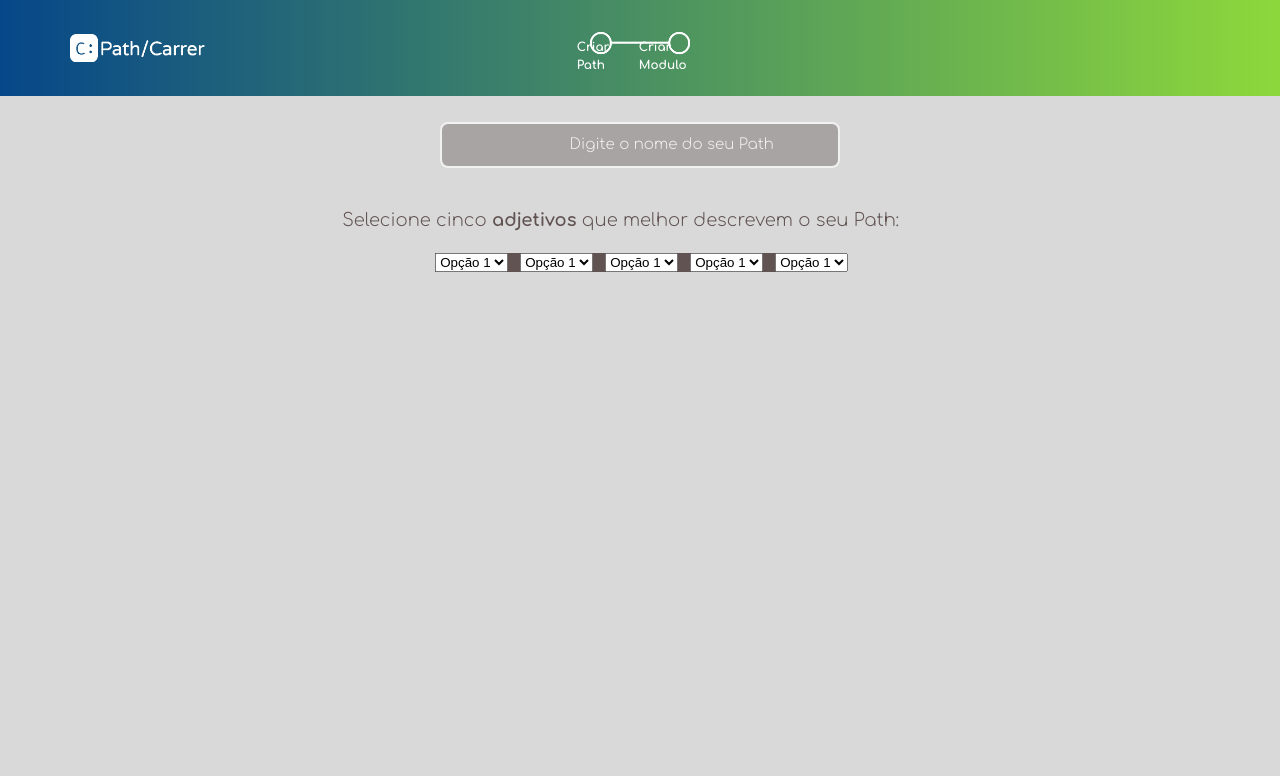
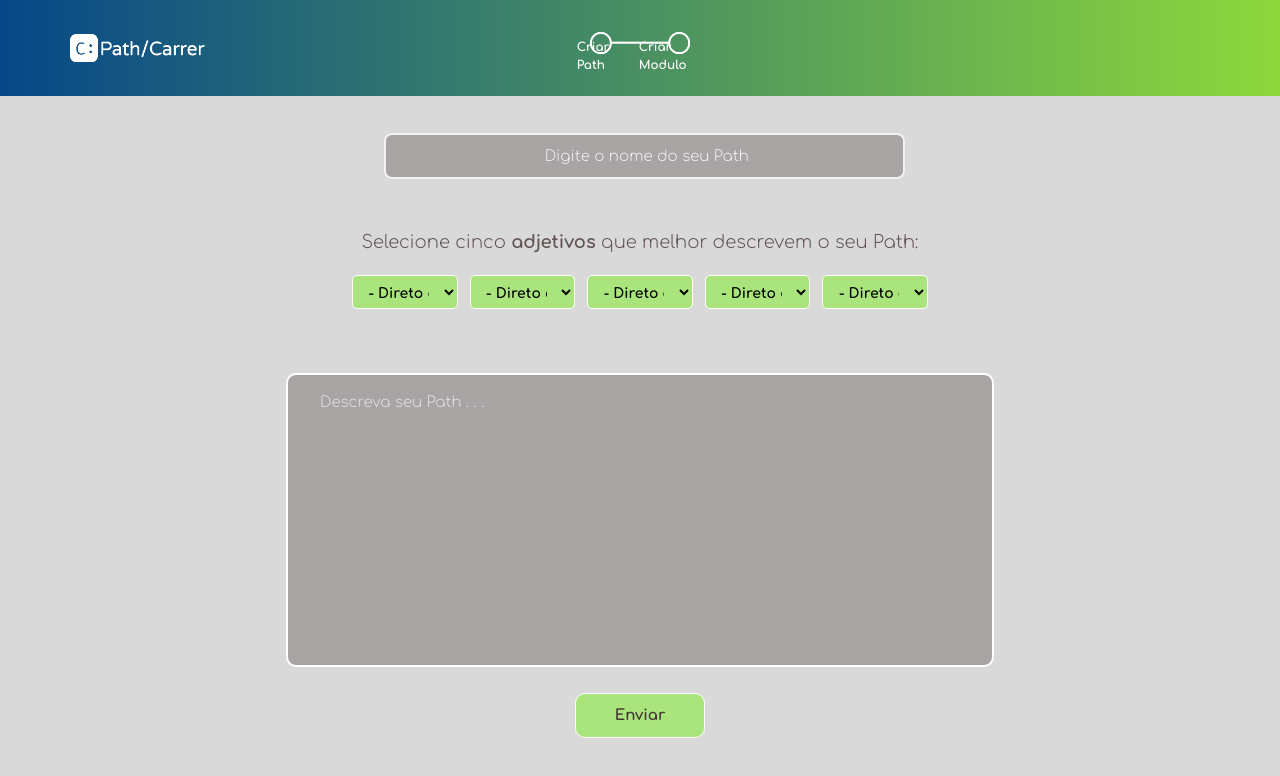
Before and after one commit to AlisonMartinss/Path-Directory---Front, a React (Vite) app in the folder PathDirectory/: page /loby/path in a window 1280 px wide. Shown: the top 776 px of the page. Built offline with nearby package versions, Linux system fonts and the light colour scheme.

Commit message:
Finalizando a criação de Path

```diff
--- a/PathDirectory/src/Pages/FunçõesGlobais/CaixaInput/CaixaInput.css
+++ b/PathDirectory/src/Pages/FunçõesGlobais/CaixaInput/CaixaInput.css
@@ -0,0 +1,22 @@
+.opcoes_input{
+    font-family: "Comfortaa", sans-serif;
+    font-optical-sizing: none;
+    font-weight:800;
+    font-style: regular;
+    font-size: 14px;
+
+    border-radius: 5px;
+    border: solid 1px #FFFF;
+
+
+    background-color: #95eb54b1;
+    width: 45%;
+
+    padding-top: 1.5%;
+    padding-bottom: 1.5%;
+    padding-left: 2%;
+    padding-right: 2%;
+
+    outline: none;
+
+}
--- a/PathDirectory/src/Pages/FunçõesGlobais/CaixaInput/CaixaInput.jsx
+++ b/PathDirectory/src/Pages/FunçõesGlobais/CaixaInput/CaixaInput.jsx
@@ -1,9 +1,29 @@
+import '../../FunçõesGlobais/CaixaInput/CaixaInput.css'
+
 function CaixaInput () {
     return (
-    <select id="opcoes" name="opcoes">
-        <option value="opcao1">Opção 1</option>
-        <option value="opcao2">Opção 2</option>
-        <option value="opcao3">Opção 3</option>
+    <select className='opcoes_input'  id="opcoes" name="opcoes">
+
+        <option value="adjetivo1">- Direto ao ponto</option>
+        <option value="adjetivo2">- Para passar na prova</option>
+        <option value="adjetivo3">- Aulas de aprofundamento</option>
+        <option value="adjetivo4">- Material longo</option>
+        <option value="adjetivo5">- Material curto</option>
+
+        <option value="adjetivo6">- Material teórico</option>
+        <option value="adjetivo7">- Material pratico</option>
+        <option value="adjetivo8">- Para iniciantes</option>
+        <option value="adjetivo9">- Para intermediários</option>
+        <option value="adjetivo10">- Para avançados</option>
+
+        <option value="adjetivo11">- Para revisão rápida</option>
+        <option value="adjetivo12">- Voltada para provas específicas</option>
+        <option value="adjetivo13">- De reforço</option>
+        <option value="adjetivo14">- Orientada a projetos</option>
+        <option value="adjetivo15">- Para aplicação no mercado</option>
+
+
+
     </select>
 
     )
--- a/PathDirectory/src/Pages/Path/Path.css
+++ b/PathDirectory/src/Pages/Path/Path.css
@@ -92,6 +92,19 @@ background-color: rgba(137, 43, 226, 0);
 .central{
     width: 100%;
     height: 88%;
+
+    display: flex;
+    flex-direction: column;
+    justify-content: center;
+    align-items: center;
+
+}
+
+.input_Path{
+    width: 40%;
+    height: 5.5%;
+
+    margin-top: 5%;
 }
 
 .inside_input_Path{
@@ -120,7 +133,8 @@ background-color: rgba(137, 43, 226, 0);
     border-radius: 8px;
     border: solid 2px #ffff;
 
-    width: 30%;
+    width: 100%;
+    height: 100%;
 
 }
 
@@ -130,7 +144,9 @@ background-color: rgba(137, 43, 226, 0);
     justify-content: center;
     align-items: center;
 
-    margin-top: 2%;
+    margin-top: -7%;
+    height: 95%;
+
 }
 
 .CTO{
@@ -139,10 +155,10 @@ background-color: rgba(137, 43, 226, 0);
     font-weight:200;
     font-size: 18px;
 
-    margin-top: 3%;
+    margin-top: 5%;
     color: #625353;
 
-    margin-right: 3%;
+
 
 
 }
@@ -159,13 +175,78 @@ background-color: rgba(137, 43, 226, 0);
     display: flex;
     justify-content: flex-start;
 
-    width: 32%;
-    height: 32%;
+    width:45%;
+    height: 5%;
 
     margin-top: 1.5%;
     gap: 12px;
+}
 
-    background-color: #625353;
+.descricao{
+    display: flex;
+    flex-direction: column;
+    justify-content: center;
+    align-items: center;
+
+
+   margin-top: 5%;
+   width: 50%;
+   height: 50%;
+
+}
+
+.descricao_area{
+    resize: none;
+    width: 100%;
+    height: 100%;
+
+    display: flex;
+    justify-content: center;
+    align-items: center;
+    flex-direction: column;
+
+    font-family: "Comfortaa", sans-serif;
+    font-optical-sizing: none;
+    font-weight:800;
+    font-size: 15px;
+    color: #ffffff;
+
+    outline: none;
+
+    padding-top: 3%;
+    padding-left: 5%;
+    padding-right: 5%;
+    padding-bottom: 3%;
+
+
+
+    border-radius: 10px;
+    background-color:#8f8989a8 ;
+    border: solid 2px #ffffff;
+
+
+}
+
+.submit_Path{
+    background-color: #95eb54b1;
+    border-radius: 10px;
+    border: solid 1px #ffffff;
+
+    font-family: "Comfortaa", sans-serif;
+    font-weight:800;
+    font-size: 15px;
+
+    margin-top: 2%;
+
+    color: #433535;
+
+    padding-left: 3%;
+    padding-right: 3%;
+    padding-top: 1%;
+    padding-bottom: 1%;
+
+    cursor: pointer;
+
 }
 
 
@@ -176,3 +257,11 @@ input::placeholder { color: #ffffff; padding-left: 30%; font-weight:200;} /* Pad
 input::-webkit-input-placeholder { color: #ffffff; padding-left: 30%; font-weight:200;} /* Chrome, Safari, Opera */
 input:-ms-input-placeholder { color: #ffffff; padding-left: 30%; font-weight:200;} /* Internet Explorer 10-11 */
 input::-ms-input-placeholder { color: #ffffff; } /* Microsoft Edge */
+
+.descricao_area::placeholder {
+    color: #ffffff; /* Cor do texto do placeholder */
+    font-weight:200;; /* Espessura da fonte */
+    font-style: normal; /* Estilo da fonte (normal, itálico, oblíquo) */
+    font-size: 15px; /* Tamanho da fonte */
+    opacity: 0.65; /* Opacidade do texto (de 0 a 1) */
+  }
--- a/PathDirectory/src/Pages/Path/Path.jsx
+++ b/PathDirectory/src/Pages/Path/Path.jsx
@@ -22,7 +22,9 @@ return (
 
     <div className='central'>
         <form className='form_Path' action="">
-            <input className='inside_input_Path' type="text" id="nome" name="nome" placeholder="Digite o nome do seu Path"/>
+            <div className='input_Path'>
+              <input className='inside_input_Path' type="text" id="nome" name="nome" placeholder="Digite o nome do seu Path"/>
+            </div>
 
             <div className='CTO'>
                 Selecione cinco <strong className='stg_Path'>adjetivos</strong> que melhor descrevem o seu Path:
@@ -35,6 +37,13 @@ return (
               <CaixaInput/>
               <CaixaInput/>
             </div>
+
+            <div className='descricao'>
+             <textarea className='descricao_area' placeholder='Descreva seu Path . . .' id="description" name="description" rows="4" cols="50" maxlength="3000"></textarea>
+            </div>
+
+            <input className='submit_Path' type="submit" value="Enviar"></input>
+
         </form>
 
     </div>
```
